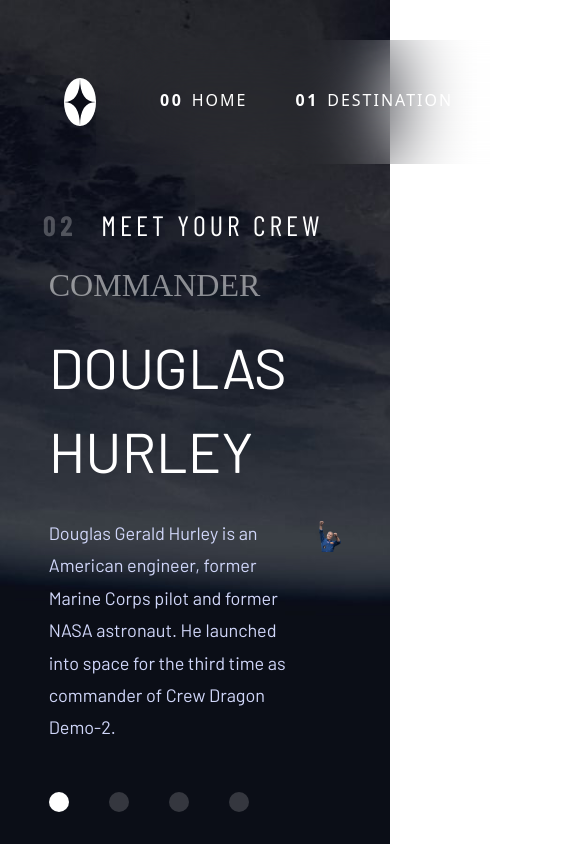
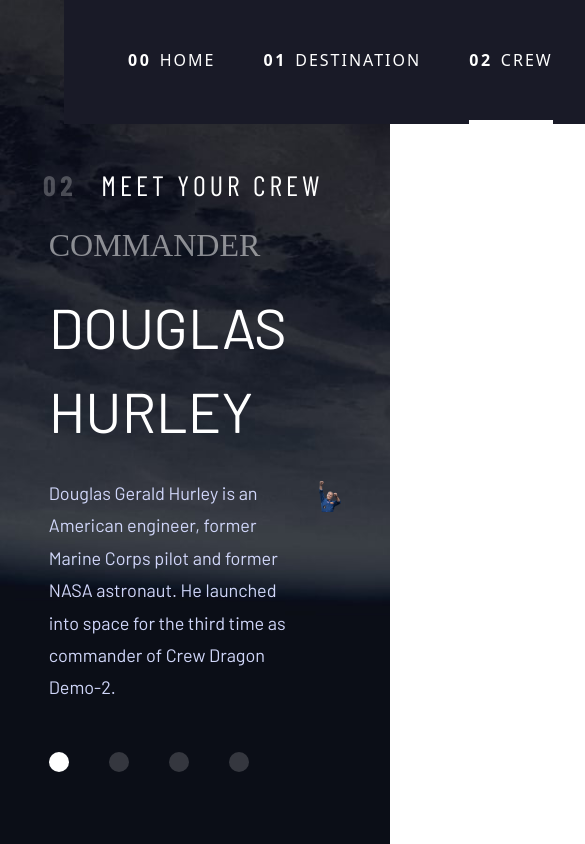
Before and after one commit to Lansa-18/space-tourism-react, a React (Vite) app: page /crew in a window 390 px wide. Shown: the top 844 px of the page, 585 px wide, since content can reach past the window. Built offline with nearby package versions, Linux system fonts and the light colour scheme; a web font is replaced by a local one.

Commit message:
done with the homepage responsiveness

```diff
--- a/src/components/Logo.tsx
+++ b/src/components/Logo.tsx
@@ -4,7 +4,7 @@ export default function Logo() {
   return (
     <div className='flex ml-[6.4rem] gap-[6.4rem] items-center w-[50%] z-10'>
         <img className='w-[4.8rem] h-[4.8rem]' src={LogoIcon} alt="logo-icon" />
-        <div className='border-b border-white w-full opacity-[0.25] mr-[-3.2rem]'></div>
+        <div className='border-b border-white w-full opacity-[0.25] mr-[-3.2rem] tab-port:hidden'></div>
     </div>
   )
 }
--- a/src/components/Navbar.tsx
+++ b/src/components/Navbar.tsx
@@ -3,9 +3,9 @@ import Logo from "./Logo";
 
 export default function Navbar() {
   return (
-    <nav className="pt-[4rem] flex items-center justify-between -z-10">
+    <nav className="pt-[4rem] flex items-center justify-between -z-10 tab-port:pt-0">
       <Logo />
-      <ul className="text-white flex bg-nav-bg-color backdrop-blur-[4rem] gap-[4.8rem] py-0 px-[6.4rem] justify-end">
+      <ul className="text-white flex bg-nav-bg-color backdrop-blur-[4rem] gap-[4.8rem] py-0 px-[6.4rem] justify-end tab-port:bg-nav-bg-color-tablet">
         <li className="">
           <NavLink
             className="flex gap-[.8rem] text-[1.6rem] tracking-[2px] py-[4.8rem]"
--- a/tailwind.config.js
+++ b/tailwind.config.js
@@ -25,6 +25,7 @@ export default {
         white: "#fff",
         "opaque-white": "rgba(255,255,255,0.25)",
         "nav-bg-color": "rgba(255,255,255,0.05",
+        "nav-bg-color-tablet": "#191a27",
       },
       // FONTS
       fontFamily: {
```
